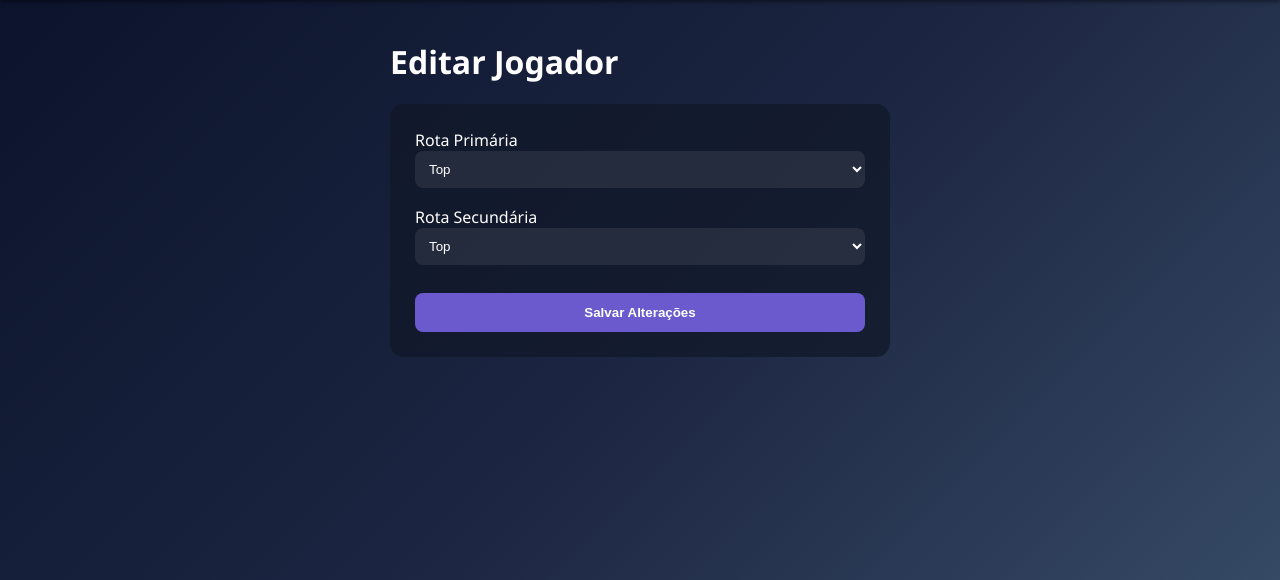
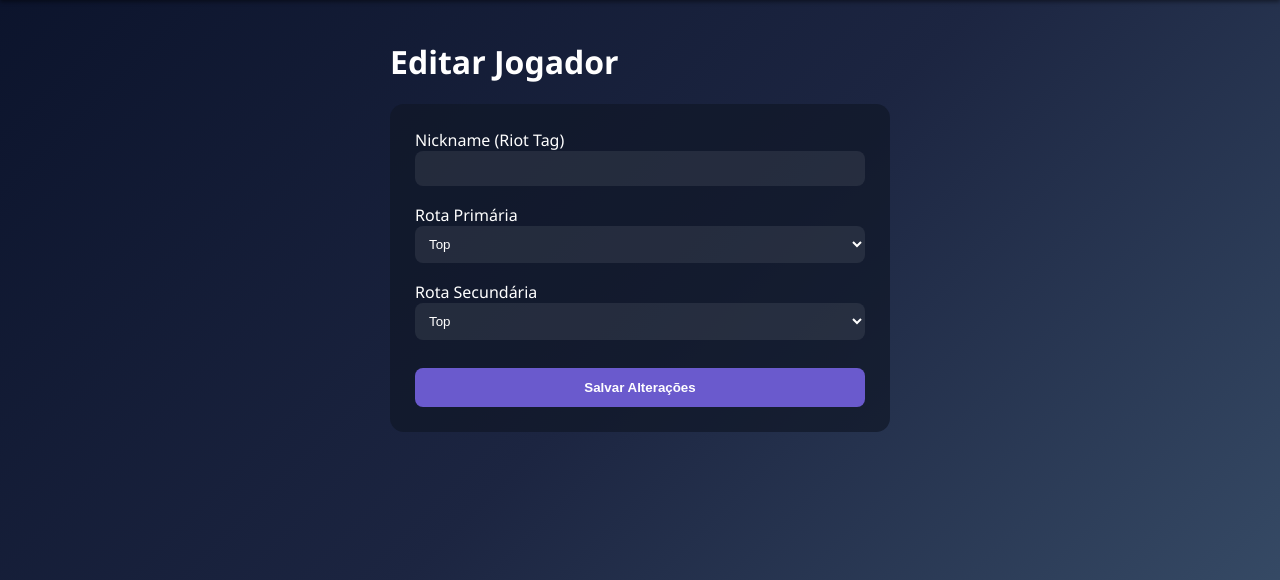
Before and after one commit to MTFalcao/HA-League, a Flask app: template templates/edit_player.html in a window 1280 px wide. Shown: the part 57-637 px from the top of the page. Run offline with Flask 3, Linux system fonts and the light colour scheme; the template is opened without the code that fills it, so the values that code supplies are empty; some libraries are stand-ins or nearby versions.

Commit message:
Fix edit player

```diff
--- a/static/css/admin.css
+++ b/static/css/admin.css
@@ -104,9 +104,11 @@
     margin-bottom: 18px;
     display: flex;
     flex-direction: column;
+
 }
 
-.field select {
+.field select,
+.field input {
     background: rgba(255,255,255,0.08);
     color: white;
     border-radius: 8px;
--- a/templates/edit_player.html
+++ b/templates/edit_player.html
@@ -10,6 +10,11 @@
     <h1 class="edit-title">Editar Jogador</h1>
 
     <form method="POST" class="edit-card">
+
+        <div class="field">
+            <label>Nickname (Riot Tag)</label>
+            <input type="text" name="nickname" value="{{ player.nickname }}" required>
+        </div>
 
         <div class="field">
             <label>Rota Primária</label>
```
